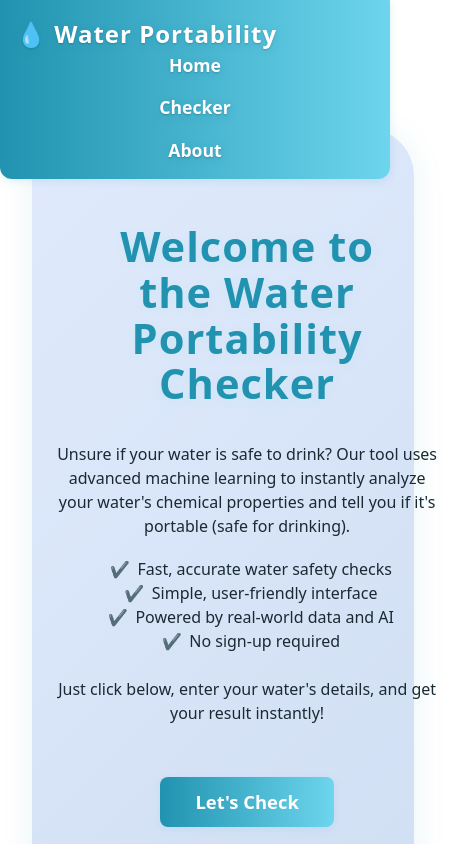
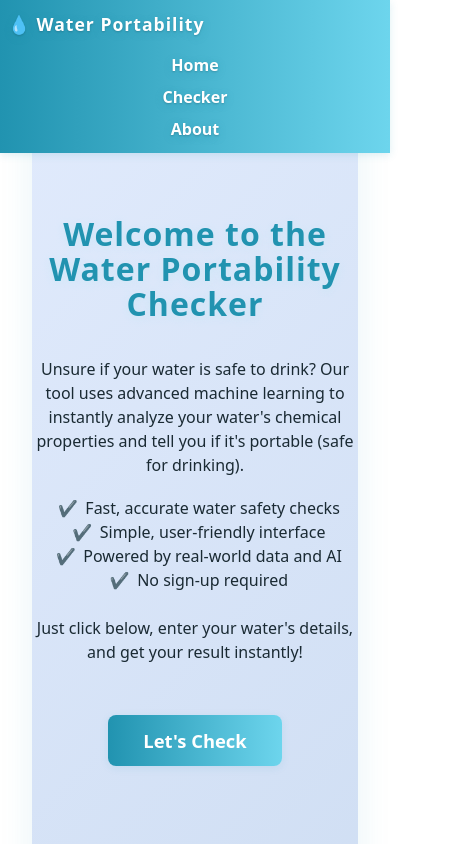
Before and after one commit to HarshavardhanKurtkoti/water_portability_front_end, a React (Vite) app: page / in a window 390 px wide. Shown: the top 844 px of the page, 462 px wide, since content can reach past the window. Built offline with nearby package versions, Linux system fonts and the light colour scheme.

Commit message:
modified:   src/App.css

```diff
--- a/src/App.css
+++ b/src/App.css
@@ -1,9 +1,12 @@
+html, body {
+  overflow-x: hidden;
+}
+
 #root {
   max-width: 1280px;
   margin: 0 auto;
   padding: 2rem;
   text-align: center;
-  /* Add top padding to prevent content from being hidden under navbar */
   padding-top: 5.5rem;
 }
 
@@ -43,7 +46,6 @@
   color: #888;
 }
 
-/* NavBar Styles */
 .navbar {
   position: fixed;
   top: 0;
@@ -55,7 +57,10 @@
   justify-content: space-between;
   background: linear-gradient(90deg, #2193b0 0%, #6dd5ed 100%);
   padding: 1rem 2vw;
-  border-radius: 0 0 12px 12px; /* Change to 0 0 12px 12px for both sides rounded */
+  padding-left: 2vw;
+  padding-right: 2.5rem;
+  border-radius: 0;
+  overflow-x: auto;
   box-shadow: 0 2px 8px rgba(33, 147, 176, 0.15);
   box-sizing: border-box;
 }
@@ -92,38 +97,159 @@
   color: #222;
 }
 
-/* Responsive for mobile */
 @media (max-width: 600px) {
   .navbar {
     flex-direction: column;
     align-items: flex-start;
-    padding: 1rem;
+    padding: 0.7rem 0.7rem 0.7rem 1rem;
+    gap: 0.5rem;
+    width: 100vw;
+    min-width: 0;
+    width: 100%; /* Take full width of viewport */
+    box-sizing: border-box;
+    padding-left: 0.5rem;
+    padding-right: 0.5rem;
+  }
+  .navbar-logo {
+    font-size: 1.1rem;
+    margin-bottom: 0.5rem;
   }
   .navbar-links {
     flex-direction: column;
+    gap: 0.5rem;
+    width: 100%;
+  }
+  .navbar-links li a {
+    font-size: 1rem;
+    padding: 0.4rem 0.7rem;
+    border-radius: 4px;
+  }
+  .app-background,
+  .home-page,
+  .about-page,
+  .water-form {
+    padding-left: 0 !important;
+    padding-right: 0 !important;
+    margin-left: 0 !important;
+    margin-right: 0 !important;
+    width: 100% !important;
+    max-width: 100vw !important;
+    box-sizing: border-box;
+  }
+  .app-background {
+    border-radius: 0;
+    margin: 0;
+    max-width: 100vw;
+    padding-bottom: 1.2rem;
+    width: 100%;
+    max-width: 100vw;
+    margin: 0;
+    padding-left: 0.5rem;
+    padding-right: 0.5rem;
+    box-sizing: border-box;
+  }
+  .home-page, .about-page {
+    max-width: 100vw;
+    padding: 0 0.5rem;
+    width: 100%;
+    max-width: 100vw;
+    margin: 0;
+    padding: 0 0.5rem;
+    box-sizing: border-box;
+  }
+  .water-form {
+    padding: 1rem 0.5rem;
+    border-radius: 12px;
     gap: 1rem;
     width: 100%;
+    max-width: 100vw;
+    margin: 0 auto;
+    padding-left: 0.5rem;
+    padding-right: 0.5rem;
+    box-sizing: border-box;
+  }
+  .form-row {
+    flex-direction: column;
+    gap: 0.5rem;
+  }
+  .form-group input {
+    font-size: 0.98rem;
+    padding: 0.4rem 0.6rem;
+  }
+  .result {
+    padding: 1.2rem 0.7rem 1rem 0.7rem;
+    border-radius: 16px;
+    max-width: 98vw;
+  }
+  h1 {
+    font-size: 1.3em;
+    margin-top: 2.2rem;
+    margin-bottom: 1.2rem;
+    padding-left: 0.5rem;
+    padding-right: 0.5rem;
+  }
+  #root {
+    padding-top: 7.5rem; /* Increase top padding to match taller mobile navbar */
+  }
+  .app-background {
+    width: 100%;
+    max-width: 100vw;
+    margin: 0;
+    padding-left: 0.5rem;
+    padding-right: 0.5rem;
+    box-sizing: border-box;
+  }
+  .home-page, .about-page {
+    width: 100%;
+    max-width: 100vw;
+    margin: 0;
+    padding: 0 0.5rem;
+    box-sizing: border-box;
+  }
+  .water-form {
+    width: 100%;
+    max-width: 100vw;
+    margin: 0 auto;
+    padding-left: 0.5rem;
+    padding-right: 0.5rem;
+    box-sizing: border-box;
+  }
+  .app-background,
+  .home-page,
+  .about-page,
+  .water-form {
+    max-width: 480px;
+    margin-left: auto;
+    margin-right: auto;
+    padding-left: 0.5rem;
+    padding-right: 0.5rem;
+    width: 100%;
+    box-sizing: border-box;
+  }
+  .water-form h1 {
+    text-align: center;
   }
 }
 
-/* Water Form Styles */
 .water-form {
-  background: #e3f6fd;
-  padding: 2.5rem 5rem;
+  max-width: 480px;
+  margin: 2.5rem auto 0 auto;
+  padding: 2.5rem 1.5rem;
   border-radius: 32px;
   box-shadow: 0 4px 18px rgba(33, 147, 176, 0.10);
-  max-width: 900px; /* Increased width */
-  margin: 2.5rem auto 0 auto;
+  background: #e3f6fd;
   display: flex;
   flex-direction: column;
   gap: 1.5rem;
   color: #1a2a33;
   font-size: 1.12rem;
+  width: 100%;
+  box-sizing: border-box;
 }
 
 .form-row {
   display: flex;
-  gap: 4rem; /* Further increased gap for even more padding between columns */
+  gap: 4rem;
   width: 100%;
 }
 
@@ -211,8 +337,8 @@
   color: #1a2a33;
   border-radius: 48px;
   margin: 2.5rem auto 0 auto;
-  max-width: 1200px; /* Increased from 900px to 1200px */
-  width: 98vw; /* Allow to expand more left and right */
+  max-width: 1200px;
+  width: 98vw;
   box-shadow: 0 4px 32px rgba(33, 147, 176, 0.10);
 }
 
@@ -260,11 +386,11 @@ h1 {
 .result {
   background: linear-gradient(135deg, #e0f7fa 0%, #b2ebf2 100%);
   border: 1.5px solid #b2ebf2;
-  border-radius: 32px; /* Match water-form roundness */
+  border-radius: 32px;
   padding: 2.2rem 2.5rem 2rem 2.5rem;
   margin: 2.5rem auto 0 auto;
   max-width: 480px;
-  box-shadow: 0 6px 24px rgba(33, 147, 176, 0.13); /* Match water-form shadow */
+  box-shadow: 0 6px 24px rgba(33, 147, 176, 0.13);
   display: flex;
   flex-direction: column;
   align-items: center;
@@ -325,3 +451,47 @@ h1 {
     gap: 0.5rem;
   }
 }
+
+/* Responsive for tablets */
+@media (max-width: 900px) {
+  .app-background {
+    max-width: 100vw;
+    border-radius: 0;
+    margin: 0;
+    padding-bottom: 2rem;
+  }
+  .water-form {
+    max-width: 98vw;
+    width: 100%;
+    padding: 1.5rem 1rem;
+    border-radius: 18px;
+    box-sizing: border-box;
+  }
+  h1 {
+    font-size: 2em;
+    padding-left: 1rem;
+    padding-right: 1rem;
+  }
+  .navbar {
+    width: 100%; /* Take full width of viewport */
+    min-width: 0;
+    box-sizing: border-box;
+    padding-left: 0.5rem;
+    padding-right: 0.5rem;
+  }
+  .form-row {
+    flex-direction: column;
+    gap: 0.5rem;
+    width: 100%;
+    box-sizing: border-box;
+  }
+  .form-group {
+    width: 100%;
+    box-sizing: border-box;
+  }
+  .form-group input {
+    width: 100%;
+    min-width: 0;
+    box-sizing: border-box;
+  }
+}
```
